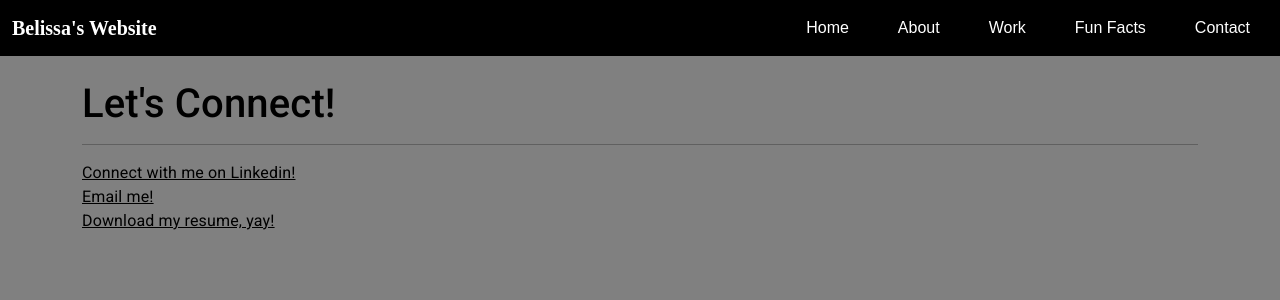
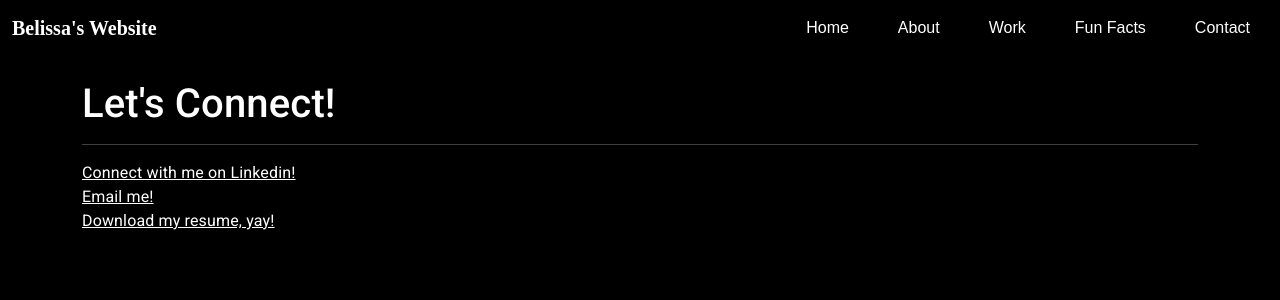
Before and after one commit to belissa28/personal-website, a React (Create React App) app: page /contact in a window 1280 px wide. Shown: the top 300 px of the page. Built offline with nearby package versions, Linux system fonts and the light colour scheme.

Commit message:
Changed background and text color.

```diff
--- a/src/App.js
+++ b/src/App.js
@@ -14,10 +14,10 @@ function App() {
   return (
     <Router>
 
-      <div style={{ backgroundColor: 'grey', color: 'black', minHeight: '100vh' }}>
+      <div style={{ backgroundColor: 'black', color: 'black', minHeight: '100vh' }}>
         <NavBar />
 
-        <div style={{ color: 'black' }} className="container mt-4">
+        <div style={{ color: 'white' }} className="container mt-4">
           <Routes>
             {routes.map((route, index) => (
               <Route key={index} path={route.path} element={route.component} />
--- a/src/pages/styles.css
+++ b/src/pages/styles.css
@@ -13,19 +13,19 @@
 }
 
 .ssrp-link{
-    color: black;
+    color: white;
 }
 
 .linkedin-link{
-    color: black;
+    color: white;
 }
 
 .about-me{
-    color: black;
+    color: white;
 }
 
 .email-link{
-    color: black;
+    color: white;
 }
 
 .pdf-style{
@@ -34,5 +34,5 @@
 }
 
 .download-resume{
-    color: black;
+    color: white;
 }
```
